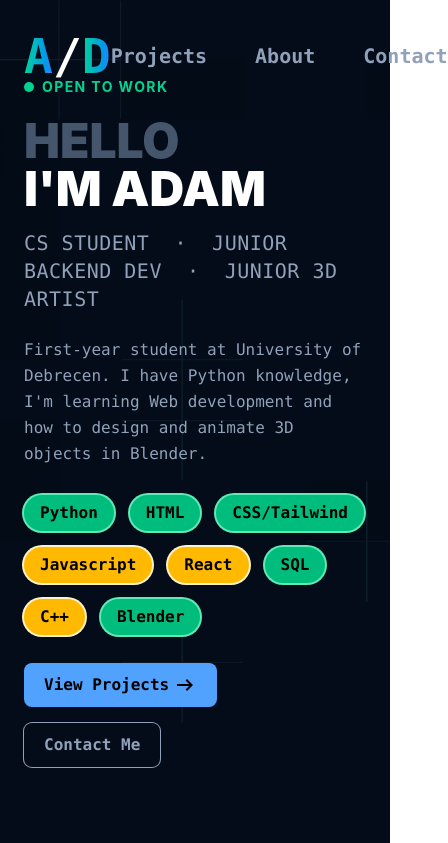
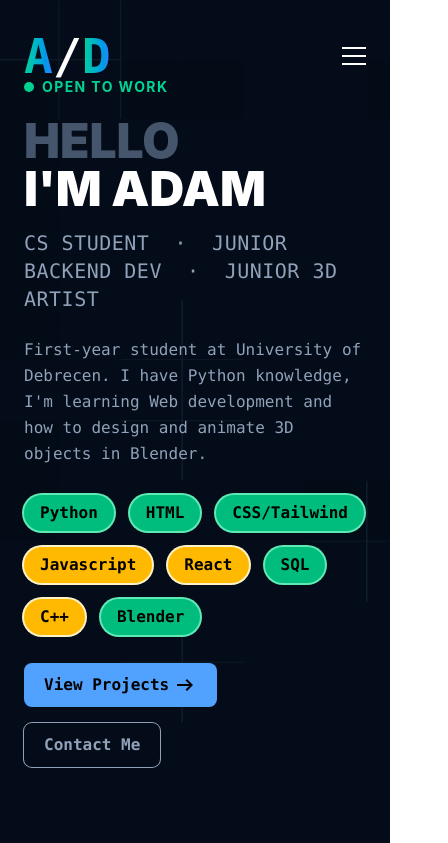
Before and after one commit to AdamDruszad/portfolio, a React (Vite) app: page / in a window 390 px wide. Shown: the top 843 px of the page, 448 px wide, since content can reach past the window. Built offline with nearby package versions, Linux system fonts and the light colour scheme.

Commit message:
Implement mobile menu toggle in Navbar component
Added mobile navigation toggle functionality to Navbar.

```diff
--- a/src/components/Navbar.jsx
+++ b/src/components/Navbar.jsx
@@ -1,38 +1,42 @@
 import { Link } from "react-router-dom";
+import { useState } from "react";
 
 function Navbar() {
+  const [isOpen, setIsOpen] = useState(false);
+
   return (
     <nav className="absolute top-0 w-full flex justify-between items-center px-6 md:px-16 py-8 z-50">
-      <div className="font-black text-5xl font-mono cursor-pointer">
+
+      <div className="font-black text-5xl font-mono">
         <Link to="/">
-          {" "}
-          <span className="bg-linear-to-r from-emerald-400 to-blue-500 text-transparent bg-clip-text animate-pulse [animation-duration:3s]">
-            A
-          </span>
+          <span className="bg-linear-to-r from-emerald-400 to-blue-500 text-transparent bg-clip-text animate-pulse [animation-duration:3s]">A</span>
           <span className="text-white animate-pulse">/</span>
-          <span className="bg-linear-to-r from-emerald-400 to-blue-500 text-transparent bg-clip-text animate-pulse [animation-duration:2s]">
-            D
-          </span>{" "}
+          <span className="bg-linear-to-r from-emerald-400 to-blue-500 text-transparent bg-clip-text animate-pulse [animation-duration:2s]">D</span>
         </Link>
       </div>
 
-      <ul className="flex gap-12 text-slate-400 font-mono text-xl font-semibold">
-        <a
-          href="#projects"
-          className="hover:text-white cursor-pointer transition-colors"
-        >
-          Projects
-        </a>
-        <li className="hover:text-white cursor-pointer transition-colors">
-          <Link to="/about">About</Link>
-        </li>
-        <a
-          href="#contact"
-          className="hover:text-white cursor-pointer transition-colors"
-        >
-          Contact
-        </a>
+      <ul className="hidden md:flex gap-12 text-slate-400 font-mono text-xl font-semibold">
+        <a href="#projects" className="hover:text-white transition-colors">Projects</a>
+        <Link to="/about" className="hover:text-white transition-colors">About</Link>
+        <a href="#contact" className="hover:text-white transition-colors">Contact</a>
       </ul>
+
+      <button
+        onClick={() => setIsOpen(!isOpen)}
+        className="md:hidden flex flex-col gap-1.5 cursor-pointer"
+      >
+        <span className={`block w-6 h-0.5 bg-white transition-all ${isOpen ? "rotate-45 translate-y-2" : ""}`}></span>
+        <span className={`block w-6 h-0.5 bg-white transition-all ${isOpen ? "opacity-0" : ""}`}></span>
+        <span className={`block w-6 h-0.5 bg-white transition-all ${isOpen ? "-rotate-45 -translate-y-2" : ""}`}></span>
+      </button>
+
+      {isOpen && (
+        <div className="md:hidden absolute top-full left-0 w-full bg-slate-900 border-t border-slate-800 px-6 py-6 flex flex-col gap-6">
+          <a href="#projects" onClick={() => setIsOpen(false)} className="text-slate-400 hover:text-white font-mono text-xl font-semibold transition-colors">Projects</a>
+          <Link to="/about" onClick={() => setIsOpen(false)} className="text-slate-400 hover:text-white font-mono text-xl font-semibold transition-colors">About</Link>
+          <a href="#contact" onClick={() => setIsOpen(false)} className="text-slate-400 hover:text-white font-mono text-xl font-semibold transition-colors">Contact</a>
+        </div>
+      )}
     </nav>
   );
 }
```
